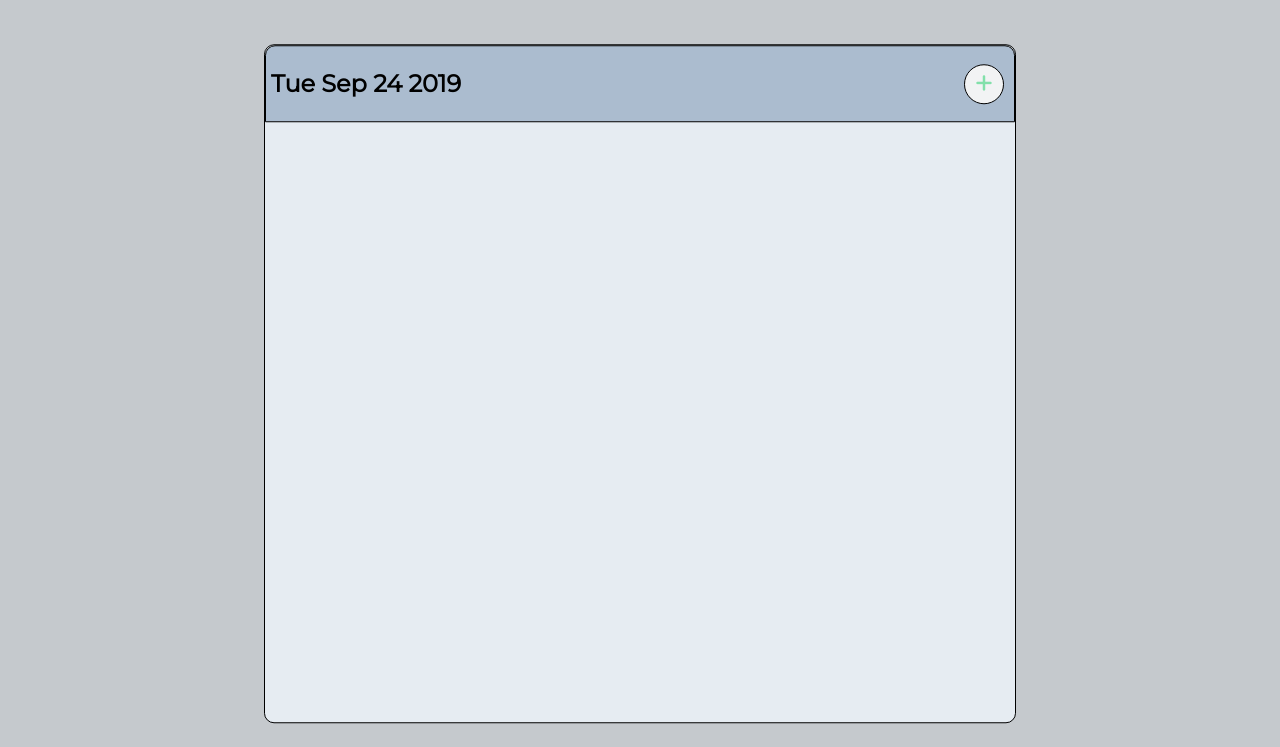
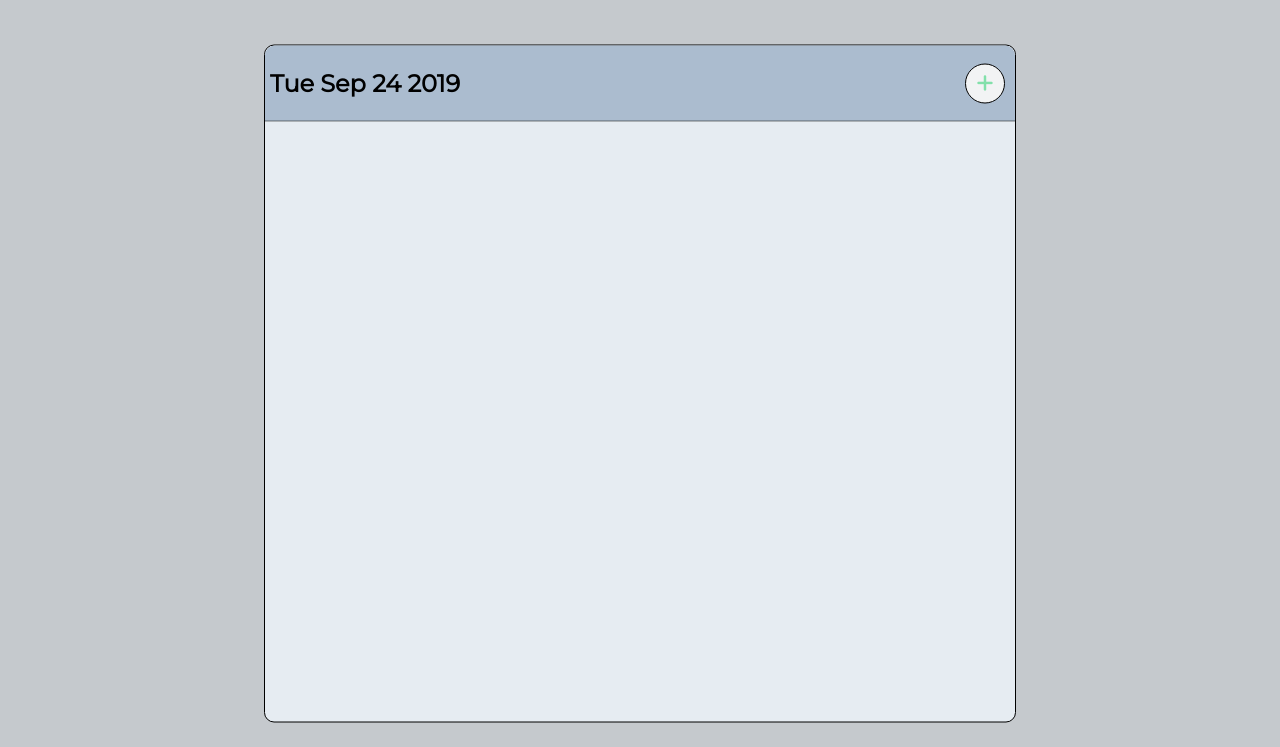
Before and after one commit to anngo14/Listy, a plain HTML site: page index.html in a window 1280 px wide. Shown: the part 53-800 px from the top of the page. Drawn offline with Linux system fonts and the light colour scheme.

Commit message:
changed the border of the list object

```diff
--- a/style.css
+++ b/style.css
@@ -91,7 +91,6 @@
     background-color: #C5C9CD;
 }
 .container .listObject{
-    border: 0.4px solid black;
     position: absolute;
     top: 25%;
     left: 50%;
@@ -100,12 +99,11 @@
     max-width: 750px;
     background-color: #E6ECF2;
     border-radius: 10px;
+    border: 1px solid black;
+
 }
 .container .listObject .listTitle{
-    border-bottom: 0.95px solid black;
-    border-left: 0.5px solid black;
-    border-right: 0.3px solid black;
-    border-top: 0.8px solid black;
+    border-bottom: 1px solid black;
     height: 75px;
     position: relative;
     background-color: #ABBCCF;
```
